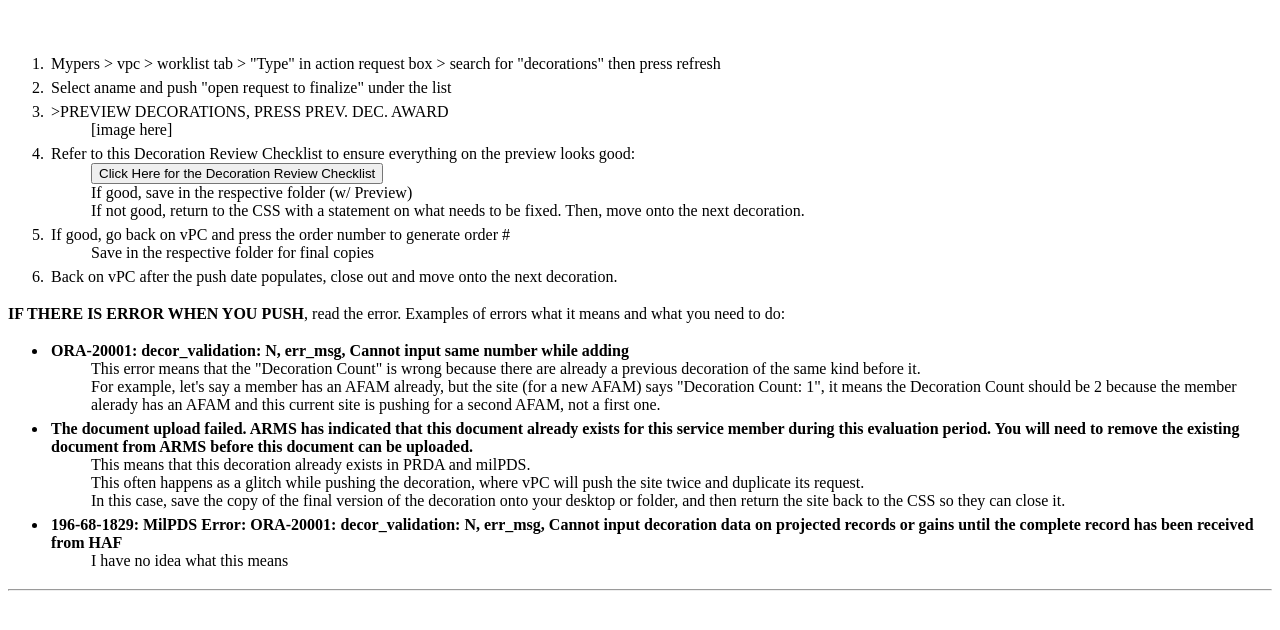
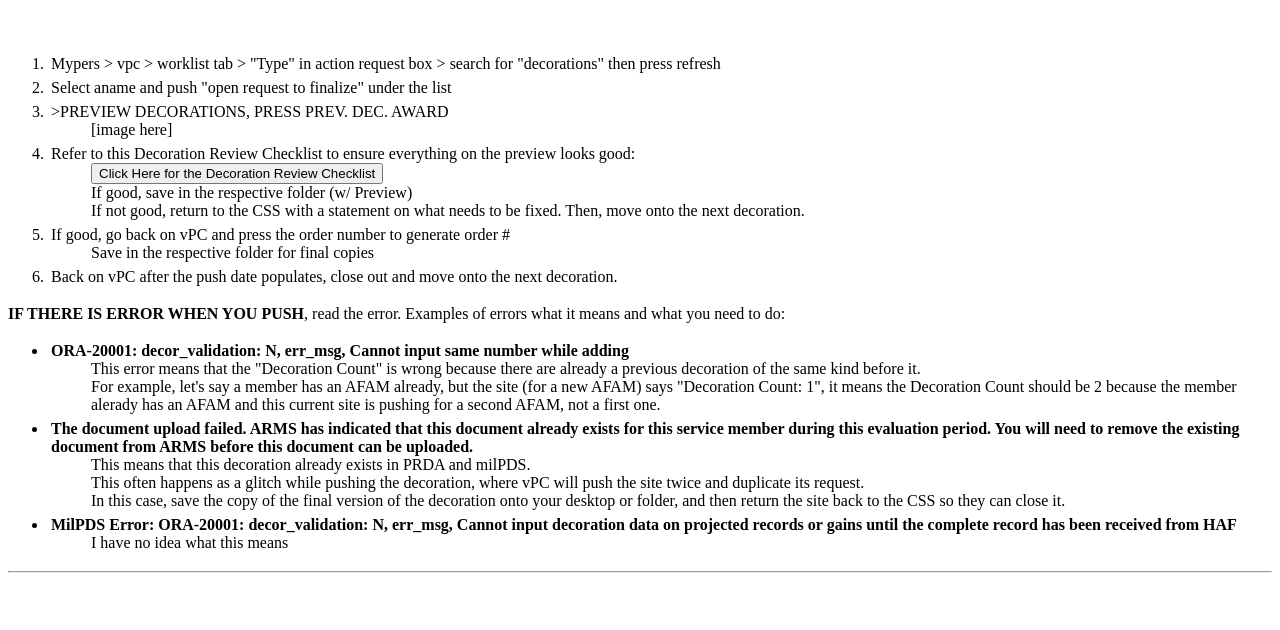
Before and after one commit to mpftutorials/mpftutorials.github.io, a plain HTML site: page decsvpc.html in a window 1280 px wide. Shown: the part 66-696 px from the top of the page. Drawn offline with Linux system fonts and the light colour scheme.

Commit message:
Update decsvpc.html

```diff
--- a/decsvpc.html
+++ b/decsvpc.html
@@ -45,7 +45,7 @@ function checklist() {
 			the site twice and duplicate its request. <BR>
 			In this case, save the copy of the final version of the decoration onto your desktop or folder, and then
 			return the site back to the CSS so they can close it.</dd>
-	<li><b>196-68-1829: MilPDS Error: ORA-20001: decor_validation: N, err_msg,
+	<li><b>MilPDS Error: ORA-20001: decor_validation: N, err_msg,
 		Cannot input decoration data on projected records or gains until the complete record has been received from HAF</b>
 		<dd>I have no idea what this means</dd>
 </ul>
```
